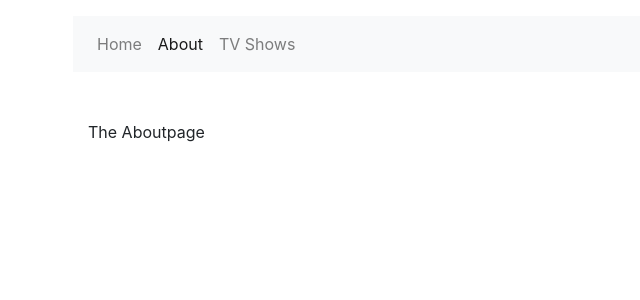
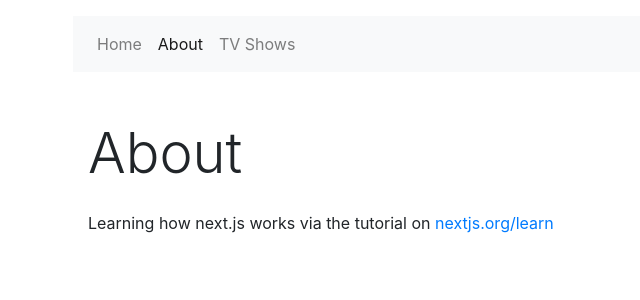
Before and after one commit to Ahrengot/nextjs-tutorial, a Next.js app: page /about in a window 1280 px wide. Shown: the top 300 px of the page, without its empty margins (47-687 px from the left). Built offline with nearby package versions, Linux system fonts and the light colour scheme.

Commit message:
Add dynamic title and description

```diff
--- a/package.json
+++ b/package.json
@@ -12,6 +12,7 @@
     "classnames": "^2.2.6",
     "isomorphic-unfetch": "^3.0.0",
     "next": "^9.1.6",
+    "next-seo": "^3.2.0",
     "react": "^16.12.0",
     "react-dom": "^16.12.0"
   },
--- a/pages/about.tsx
+++ b/pages/about.tsx
@@ -1,9 +1,17 @@
 import PageLayout from "../components/PageLayout";
+import { NextSeo } from "next-seo";
 
 const AboutPage = () => (
   <PageLayout>
-    <p>The Aboutpage</p>
+    <NextSeo title="About" description="Learn more about the dummy app" />
+    <h1 className="display-4 mb-4">About</h1>
+    <p>
+      Learning how next.js works via the tutorial on{" "}
+      <a href="https://nextjs.org/learn/" target="_blank">
+        nextjs.org/learn
+      </a>
+    </p>
   </PageLayout>
-)
+);
 
 export default AboutPage;
--- a/pages/index.tsx
+++ b/pages/index.tsx
@@ -1,8 +1,10 @@
+import {NextSeo} from "next-seo";
 import PageLayout from "../components/PageLayout";
 
 const Index = () => (
   <PageLayout>
-    <p>Hello Next.js</p>
+    <NextSeo title="Next.js example" description="Tesing out next.js with a dummy app" />
+    <h1 className="display-4">Hey there!</h1>
   </PageLayout>
 )
 
--- a/pages/shows/[id].tsx
+++ b/pages/shows/[id].tsx
@@ -3,6 +3,7 @@ import PageLayout from "../../components/PageLayout";
 import fetch from "isomorphic-unfetch";
 
 import { ShowData } from "../../types/show";
+import { NextSeo } from "next-seo";
 
 type Props = {
   show? : ShowData;
@@ -23,9 +24,7 @@ const SingleShowPage = ({show, showId}:Props) => {
 
   return (
     <PageLayout>
-      <head>
-        <title>Tester</title>
-      </head>
+      <NextSeo title={`${show.name} | TV Shows`} />
       <h1 className="display-4 mb-4">{show.name}</h1>
       <div className="row">
         <div className="col-6 col-lg-4">
--- a/pages/shows/index.tsx
+++ b/pages/shows/index.tsx
@@ -3,6 +3,7 @@ import Link from "next/link";
 import PageLayout from "../../components/PageLayout";
 import fetch from "isomorphic-unfetch";
 import { Show } from "../../types/show";
+import { NextSeo } from "next-seo";
 
 const ShowItem = ({ show }: Show) => (
   <article>
@@ -48,7 +49,8 @@ const ShowSearchPage = () => {
 
   return (
     <PageLayout>
-      <h1>Search for movies</h1>
+      <NextSeo title="TV Shows" description="Search for TV Shows" />
+      <h1 className="display-4 mb-4">Search for movies</h1>
       <form onSubmit={search} className="mb-4">
         <fieldset disabled={isLoading}>
           <input
```
Also changed, not shown: 1 other file (tests, documents, lock files or other folders).
